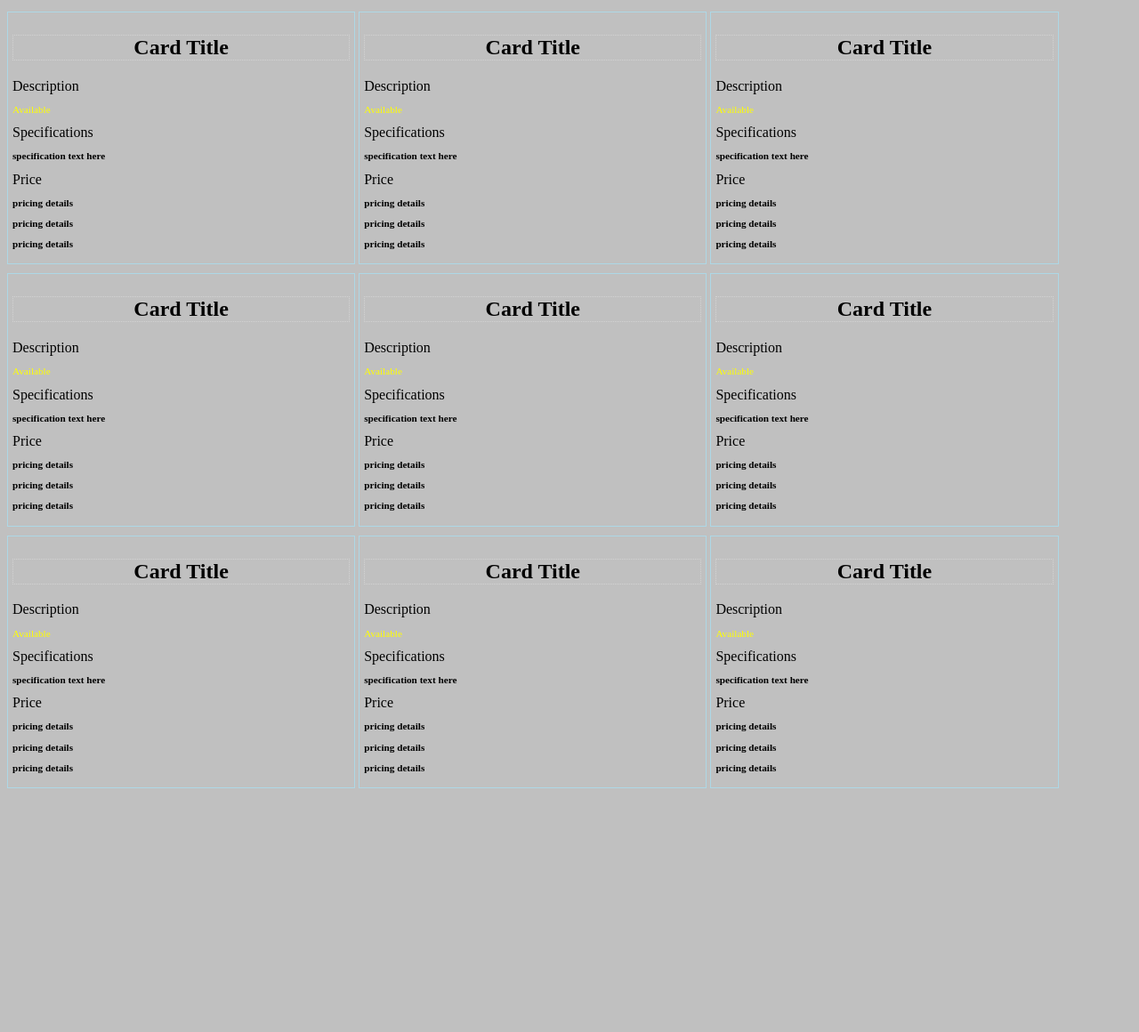
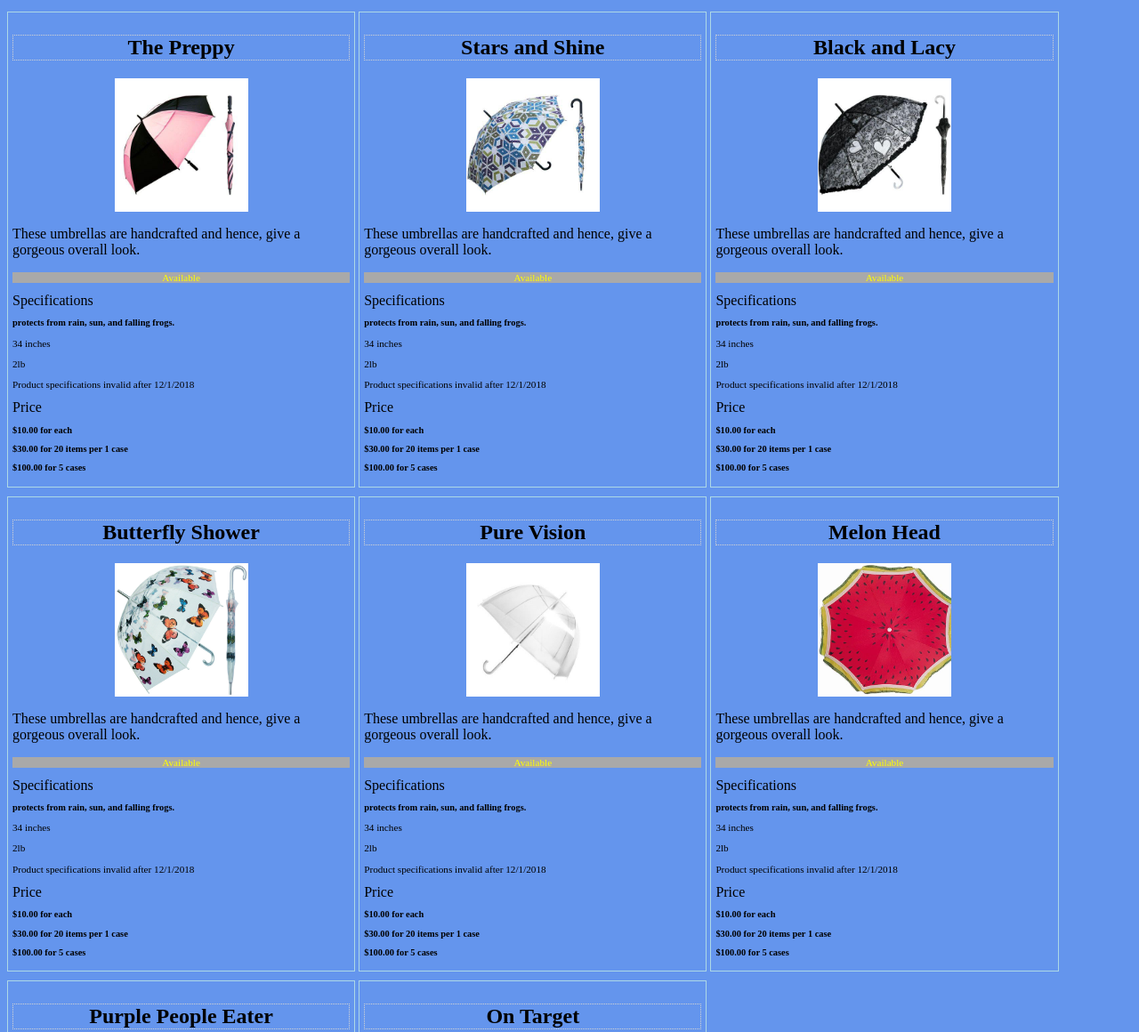
Before and after one commit to brooksquil/css102-product-cards, a plain HTML site: page index.html in a window 1280 px wide. Shown: the top 1160 px of the page at 89% size. Before the commit the page ends 899 px from the top, so only its background shows below. Drawn offline with Linux system fonts and the light colour scheme.

Commit message:
content created, exercise completed

```diff
--- a/index.html
+++ b/index.html
@@ -1,42 +1,44 @@
 <!DOCTYPE html>
 <html>
+
 <head>
     <meta charset="UTF-8">
     <title>Product Cards</title>
     <link rel="stylesheet" href="main.css">
 </head>
+
 <body>
     <article class="card-wrapper">
         <header>
             <h2>
-		Card Title
+                The Preppy
             </h2>
         </header>
         <section>
             <block>
-			<!-- image here once I have internet -->
+                <img src="images/1.jpg" alt="Umbrella" width="150px">
             </block>
             <block class="justified">
-			Description<!-- description here -->
+                <p class="justified">These umbrellas are handcrafted and hence, give a gorgeous overall look.</p>
             </block>
-		<block class="availability">
+            <block>
                 <!-- product availability -->
-			<p>Available</p>
+                <p class="availability">Available</p>
             </block>
         </section>
         <section>
             <header>
                 Specifications
             </header>
-			<p class="bold">specification text here</p>
+            <p class="bold">protects from rain, sun, and falling frogs.</p>
             <block>
-		<!-- size -->
+                <p>34 inches</p>
             </block>
             <block>
-		<!-- weight -->
+                <p>2lb</p>
             </block>
             <footer>
-			<!-- text stating when product specs become invalid -->
+                <p>Product specifications invalid after 12/1/2018</p>
             </footer>
         </section>
         <section>
@@ -44,47 +46,47 @@
             <header>Price</header>
             <!-- each block below contains pricing for different quantities -->
             <block>
-			<p class="bold">pricing details</p>
+                <p class="bold">$10.00 for each</p>
             </block>
             <block>
-			<p class="bold">pricing details</p>
+                <p class="bold">$30.00 for 20 items per 1 case</p>
             </block>
             <block>
-			<p class="bold">pricing details</p>
+                <p class="bold">$100.00 for 5 cases</p>
             </block>
         </section>
     </article>
     <article class="card-wrapper">
         <header>
             <h2>
-		Card Title
+                Stars and Shine
             </h2>
         </header>
         <section>
             <block>
-			<!-- image here once I have internet -->
+                <img src="images/2.jpg" alt="Umbrella" width="150px">
             </block>
             <block class="justified">
-			Description<!-- description here -->
+                <p class="justified">These umbrellas are handcrafted and hence, give a gorgeous overall look.</p>
             </block>
-		<block class="availability">
+            <block>
                 <!-- product availability -->
-			<p>Available</p>
+                <p class="availability">Available</p>
             </block>
         </section>
         <section>
             <header>
                 Specifications
             </header>
-			<p class="bold">specification text here</p>
+            <p class="bold">protects from rain, sun, and falling frogs.</p>
             <block>
-		<!-- size -->
+                <p>34 inches</p>
             </block>
             <block>
-		<!-- weight -->
+                <p>2lb</p>
             </block>
             <footer>
-			<!-- text stating when product specs become invalid -->
+                <p>Product specifications invalid after 12/1/2018</p>
             </footer>
         </section>
         <section>
@@ -92,47 +94,47 @@
             <header>Price</header>
             <!-- each block below contains pricing for different quantities -->
             <block>
-			<p class="bold">pricing details</p>
+                <p class="bold">$10.00 for each</p>
             </block>
             <block>
-			<p class="bold">pricing details</p>
+                <p class="bold">$30.00 for 20 items per 1 case</p>
             </block>
             <block>
-			<p class="bold">pricing details</p>
+                <p class="bold">$100.00 for 5 cases</p>
             </block>
         </section>
     </article>
     <article class="card-wrapper">
         <header>
             <h2>
-		Card Title
+                Black and Lacy
             </h2>
         </header>
         <section>
             <block>
-			<!-- image here once I have internet -->
+                <img src="images/5.jpg" alt="Umbrella" width="150px">
             </block>
             <block class="justified">
-			Description<!-- description here -->
+                <p class="justified">These umbrellas are handcrafted and hence, give a gorgeous overall look.</p>
             </block>
-		<block class="availability">
+            <block>
                 <!-- product availability -->
-			<p>Available</p>
+                <p class="availability">Available</p>
             </block>
         </section>
         <section>
             <header>
                 Specifications
             </header>
-			<p class="bold">specification text here</p>
+            <p class="bold">protects from rain, sun, and falling frogs.</p>
             <block>
-		<!-- size -->
+                <p>34 inches</p>
             </block>
             <block>
-		<!-- weight -->
+                <p>2lb</p>
             </block>
             <footer>
-			<!-- text stating when product specs become invalid -->
+                <p>Product specifications invalid after 12/1/2018</p>
             </footer>
         </section>
         <section>
@@ -140,47 +142,47 @@
             <header>Price</header>
             <!-- each block below contains pricing for different quantities -->
             <block>
-			<p class="bold">pricing details</p>
+                <p class="bold">$10.00 for each</p>
             </block>
             <block>
-			<p class="bold">pricing details</p>
+                <p class="bold">$30.00 for 20 items per 1 case</p>
             </block>
             <block>
-			<p class="bold">pricing details</p>
+                <p class="bold">$100.00 for 5 cases</p>
             </block>
         </section>
     </article>
     <article class="card-wrapper">
         <header>
             <h2>
-		Card Title
+                Butterfly Shower
             </h2>
         </header>
         <section>
             <block>
-			<!-- image here once I have internet -->
+                <img src="images/4.jpg" alt="Umbrella" width="150px" height="150px">
             </block>
             <block class="justified">
-			Description<!-- description here -->
+                <p class="justified">These umbrellas are handcrafted and hence, give a gorgeous overall look.</p>
             </block>
-		<block class="availability">
+            <block>
                 <!-- product availability -->
-			<p>Available</p>
+                <p class="availability">Available</p>
             </block>
         </section>
         <section>
             <header>
                 Specifications
             </header>
-			<p class="bold">specification text here</p>
+            <p class="bold">protects from rain, sun, and falling frogs.</p>
             <block>
-		<!-- size -->
+                <p>34 inches</p>
             </block>
             <block>
-		<!-- weight -->
+                <p>2lb</p>
             </block>
             <footer>
-			<!-- text stating when product specs become invalid -->
+                <p>Product specifications invalid after 12/1/2018</p>
             </footer>
         </section>
         <section>
@@ -188,47 +190,47 @@
             <header>Price</header>
             <!-- each block below contains pricing for different quantities -->
             <block>
-			<p class="bold">pricing details</p>
+                <p class="bold">$10.00 for each</p>
             </block>
             <block>
-			<p class="bold">pricing details</p>
+                <p class="bold">$30.00 for 20 items per 1 case</p>
             </block>
             <block>
-			<p class="bold">pricing details</p>
+                <p class="bold">$100.00 for 5 cases</p>
             </block>
         </section>
     </article>
     <article class="card-wrapper">
         <header>
             <h2>
-		Card Title
+                Pure Vision
             </h2>
         </header>
         <section>
             <block>
-			<!-- image here once I have internet -->
+                <img src="images/9.jpg" alt="Umbrella" width="150px">
             </block>
             <block class="justified">
-			Description<!-- description here -->
+                <p class="justified">These umbrellas are handcrafted and hence, give a gorgeous overall look.</p>
             </block>
-		<block class="availability">
+            <block>
                 <!-- product availability -->
-			<p>Available</p>
+                <p class="availability">Available</p>
             </block>
         </section>
         <section>
             <header>
                 Specifications
             </header>
-			<p class="bold">specification text here</p>
+            <p class="bold">protects from rain, sun, and falling frogs.</p>
             <block>
-		<!-- size -->
+                <p>34 inches</p>
             </block>
             <block>
-		<!-- weight -->
+                <p>2lb</p>
             </block>
             <footer>
-			<!-- text stating when product specs become invalid -->
+                <p>Product specifications invalid after 12/1/2018</p>
             </footer>
         </section>
         <section>
@@ -236,47 +238,47 @@
             <header>Price</header>
             <!-- each block below contains pricing for different quantities -->
             <block>
-			<p class="bold">pricing details</p>
+                <p class="bold">$10.00 for each</p>
             </block>
             <block>
-			<p class="bold">pricing details</p>
+                <p class="bold">$30.00 for 20 items per 1 case</p>
             </block>
             <block>
-			<p class="bold">pricing details</p>
+                <p class="bold">$100.00 for 5 cases</p>
             </block>
         </section>
     </article>
     <article class="card-wrapper">
         <header>
             <h2>
-		Card Title
+                Melon Head
             </h2>
         </header>
         <section>
             <block>
-			<!-- image here once I have internet -->
+                <img src="images/8.jpg" alt="Umbrella" width="150px" height="150px">
             </block>
             <block class="justified">
-			Description<!-- description here -->
+                <p class="justified">These umbrellas are handcrafted and hence, give a gorgeous overall look.</p>
             </block>
-		<block class="availability">
+            <block>
                 <!-- product availability -->
-			<p>Available</p>
+                <p class="availability">Available</p>
             </block>
         </section>
         <section>
             <header>
                 Specifications
             </header>
-			<p class="bold">specification text here</p>
+            <p class="bold">protects from rain, sun, and falling frogs.</p>
             <block>
-		<!-- size -->
+                <p>34 inches</p>
             </block>
             <block>
-		<!-- weight -->
+                <p>2lb</p>
             </block>
             <footer>
-			<!-- text stating when product specs become invalid -->
+                <p>Product specifications invalid after 12/1/2018</p>
             </footer>
         </section>
         <section>
@@ -284,47 +286,47 @@
             <header>Price</header>
             <!-- each block below contains pricing for different quantities -->
             <block>
-			<p class="bold">pricing details</p>
+                <p class="bold">$10.00 for each</p>
             </block>
             <block>
-			<p class="bold">pricing details</p>
+                <p class="bold">$30.00 for 20 items per 1 case</p>
             </block>
             <block>
-			<p class="bold">pricing details</p>
+                <p class="bold">$100.00 for 5 cases</p>
             </block>
         </section>
     </article>
     <article class="card-wrapper">
         <header>
             <h2>
-		Card Title
+                Purple People Eater
             </h2>
         </header>
         <section>
             <block>
-			<!-- image here once I have internet -->
+                <img src="images/6.jpg" alt="Umbrella" width="150px">
             </block>
             <block class="justified">
-			Description<!-- description here -->
+                <p class="justified">These umbrellas are handcrafted and hence, give a gorgeous overall look.</p>
             </block>
-		<block class="availability">
+            <block>
                 <!-- product availability -->
-			<p>Available</p>
+                <p class="availability">Available</p>
             </block>
         </section>
         <section>
             <header>
                 Specifications
             </header>
-			<p class="bold">specification text here</p>
+            <p class="bold">protects from rain, sun, and falling frogs.</p>
             <block>
-		<!-- size -->
+                <p>34 inches</p>
             </block>
             <block>
-		<!-- weight -->
+                <p>2lb</p>
             </block>
             <footer>
-			<!-- text stating when product specs become invalid -->
+                <p>Product specifications invalid after 12/1/2018</p>
             </footer>
         </section>
         <section>
@@ -332,47 +334,47 @@
             <header>Price</header>
             <!-- each block below contains pricing for different quantities -->
             <block>
-			<p class="bold">pricing details</p>
+                <p class="bold">$10.00 for each</p>
             </block>
             <block>
-			<p class="bold">pricing details</p>
+                <p class="bold">$30.00 for 20 items per 1 case</p>
             </block>
             <block>
-			<p class="bold">pricing details</p>
+                <p class="bold">$100.00 for 5 cases</p>
             </block>
         </section>
     </article>
     <article class="card-wrapper">
         <header>
             <h2>
-		Card Title
+                On Target
             </h2>
         </header>
         <section>
             <block>
-			<!-- image here once I have internet -->
+                <img src="images/7.jpg" alt="Umbrella" width="150px" height="150px">
             </block>
             <block class="justified">
-			Description<!-- description here -->
+                <p class="justified">These umbrellas are handcrafted and hence, give a gorgeous overall look.</p>
             </block>
-		<block class="availability">
+            <block>
                 <!-- product availability -->
-			<p>Available</p>
+                <p class="availability">Available</p>
             </block>
         </section>
         <section>
             <header>
                 Specifications
             </header>
-			<p class="bold">specification text here</p>
+            <p class="bold">protects from rain, sun, and falling frogs.</p>
             <block>
-		<!-- size -->
+                <p>34 inches</p>
             </block>
             <block>
-		<!-- weight -->
+                <p>2lb</p>
             </block>
             <footer>
-			<!-- text stating when product specs become invalid -->
+                <p>Product specifications invalid after 12/1/2018</p>
             </footer>
         </section>
         <section>
@@ -380,63 +382,16 @@
             <header>Price</header>
             <!-- each block below contains pricing for different quantities -->
             <block>
-			<p class="bold">pricing details</p>
+                <p class="bold">$10.00 for each</p>
             </block>
             <block>
-			<p class="bold">pricing details</p>
+                <p class="bold">$30.00 for 20 items per 1 case</p>
             </block>
             <block>
-			<p class="bold">pricing details</p>
-		</block>
-	</section>
-</article>
-<article class="card-wrapper">
-	<header>
-		<h2>
-		Card Title
-		</h2>
-	</header>
-	<section>
-		<block>
-			<!-- image here once I have internet -->
-		</block>
-		<block class="justified">
-			Description<!-- description here -->
-		</block>
-		<block class="availability">
-			<!-- product availability -->
-			<p>Available</p>
-		</block>
-	</section>
-	<section>
-		<header>
-			Specifications
-		</header>
-			<p class="bold">specification text here</p>
-		<block>
-		<!-- size -->
-		</block>
-		<block>
-		<!-- weight -->
-		</block>
-		<footer>
-			<!-- text stating when product specs become invalid -->
-		</footer>
-	</section>
-	<section>
-		<!-- product pricing -->
-		<header>Price</header>
-		<!-- each block below contains pricing for different quantities -->
-		<block>
-			<p class="bold">pricing details</p>
-		</block>
-		<block>
-			<p class="bold">pricing details</p>
-		</block>
-		<block>
-			<p class="bold">pricing details</p>
+                <p class="bold">$100.00 for 5 cases</p>
             </block>
         </section>
     </article>
 </body>
+
 </html>
--- a/main.css
+++ b/main.css
@@ -2,9 +2,10 @@
 The availability element extends the full width of the card, with a dark grey background and yellow text.
 Visual example*/
 
-body{
-	background-color: silver;
+body {
+    background-color: cornflowerblue;
 }
+
 article.card-wrapper {
     width: 30%;
     border: 1px solid lightblue;
@@ -18,22 +19,29 @@ header h2 {
     text-align: center;
 }
 
-image {
-	position: centered;
+img {
+    display: block;
+    margin: 0 auto;
 }
 
 .justified {
     text-align: justified;
+    font-size: 1em;
 }
 
 .bold {
     font-weight: bold;
+    font-size: .65em;
+}
+
+p.availability {
+    width: 100%;
+    color: yellow;
+    font-size: .7em;
+    text-align: center;
+    background-color: darkgray;
+}
+
+p {
     font-size: .7em;
 }
-
-.availability {
-	width: 100%
-	background-color: darkgray;
-	color: yellow;
-	font-size: .7em;
-}
```
Also changed, not shown: images/1.jpg (added), images/10.jpg (added), images/2.jpg (added), images/3.jpg (added), images/4.jpg (added), images/5.jpg (added), images/6.jpg (added), images/7.jpg (added), images/8.jpg (added), images/9.jpg (added). Lines whose indentation alone changed are shown as unchanged.
